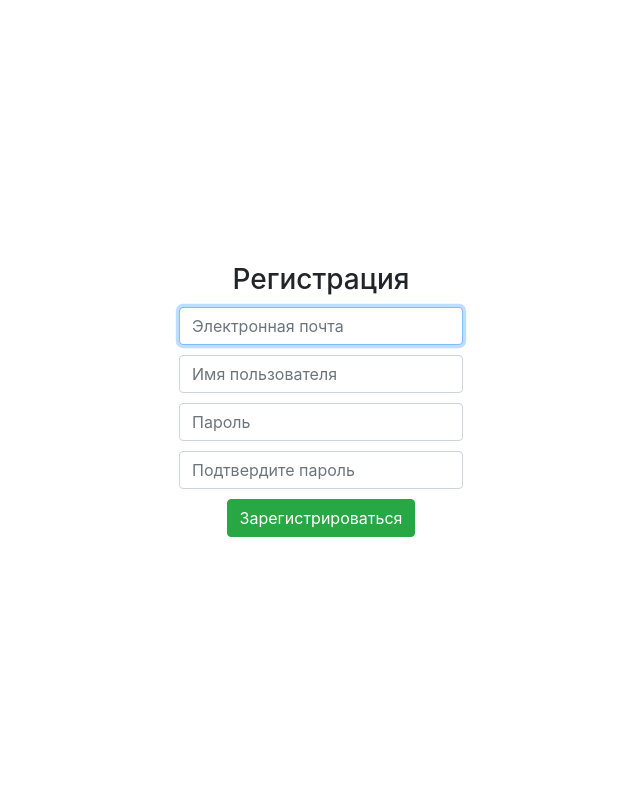
After one commit to symmetrical-potato/studentor, a Flask app: page /stud/signup in a window 1280 px wide. The commit adds this page. Shown: the whole page, without its empty margins (319-959 px from the left). Run offline with Flask 2, Linux system fonts and the light colour scheme; some libraries are stand-ins or nearby versions.

Commit message:
login and signup pages

```diff
--- a/app/app.py
+++ b/app/app.py
@@ -7,6 +7,21 @@ app = Flask(__name__)
 def hello_world():
     return render_template('index.html')
 
+@app.route('/stud/login')
+def stud_login():
+    return render_template('login.html', page_title="Student Login")
+
+@app.route('/stud/signup')
+def stud_signup():
+    return render_template('signup.html', page_title="Student Sign Up")
+
+@app.route('/empl/login')
+def empl_login():
+    return render_template('login.html', page_title="Employer Login")
+
+@app.route('/empl/signup')
+def empl_signup():
+    return render_template('signup.html', page_title="Employer Sign Up")
 
 if __name__ == '__main__':
     app.run()
--- /dev/null
+++ b/app/static/css/login.css
@@ -0,0 +1,16 @@
+#wrapper {
+  display: flex;
+  align-items: center;
+  justify-content: center;
+  height: 100vh;
+  width: 100%; }
+  #wrapper form {
+    max-width: 300px;
+    display: flex;
+    flex-direction: column;
+    align-items: center;
+    justify-content: space-between; }
+    #wrapper form h3, #wrapper form input, #wrapper form button {
+      margin: 5px; }
+
+/*# sourceMappingURL=login.css.map */
--- /dev/null
+++ b/app/static/css/login.scss
@@ -0,0 +1,21 @@
+#wrapper {
+    display: flex;
+    align-items: center;
+    justify-content: center;
+
+    height: 100vh;
+    width: 100%;
+
+    form {
+        max-width: 300px;
+        display: flex;
+        flex-direction: column;
+        align-items: center;
+        justify-content: space-between;
+
+        h3, input, button {
+            margin: 5px;
+        }
+
+    }
+}
--- /dev/null
+++ b/app/templates/signup.html
@@ -0,0 +1,25 @@
+<!DOCTYPE html>
+<html>
+<head>
+    <meta charset="utf-8" />
+    <meta http-equiv="X-UA-Compatible" content="IE=edge">
+    <title>{{ page_title }}</title>
+    <meta name="viewport" content="width=device-width, initial-scale=1">
+    <link rel="stylesheet" type="text/css" media="screen" href="{{ url_for('static', filename='css/login.css')}}" />
+    <link rel="stylesheet" type="text/css" href="https://maxcdn.bootstrapcdn.com/bootstrap/4.0.0/css/bootstrap.min.css">
+</head>
+<body>
+    <div id="wrapper">
+        <form>
+            <h3>Регистрация</h3>
+            <input type="email" class="form-control" name="Email" placeholder="Электронная почта" required="" autofocus="" />
+            <input type="text" class="form-control" name="Username" placeholder="Имя пользователя" required="" />
+            <input type="password" class="form-control" name="Password" placeholder="Пароль" required=""/>
+            <input type="password" class="form-control" name="Password Confirm" placeholder="Подтвердите пароль" required=""/>
+
+
+            <button class="btn btn-success">Зарегистрироваться</button>
+        </form>
+    </div>
+</body>
+</html>
```
Also changed, not shown: app/static/css/style.scss (+0 -13 lines), app/templates/index.html (+12 -4 lines), app/templates/login.html (added, +22 -0 lines), app/templates/base.html (added).
